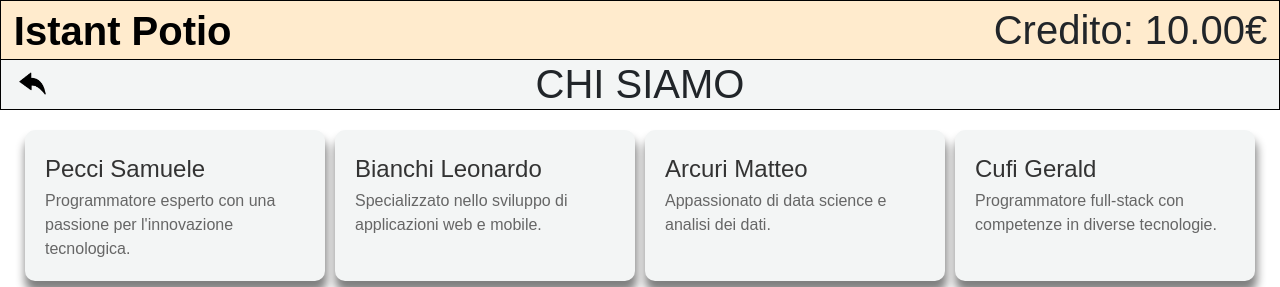
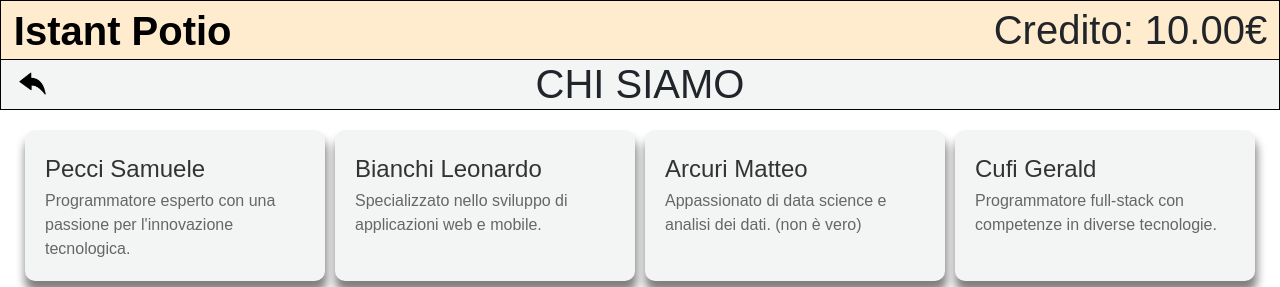
Before and after one commit to SamuPecci/IstantPotio, an Angular app: page /chisiamo in a window 1280 px wide. Shown: the top 287 px of the page. Built offline with nearby package versions, Linux system fonts and the light colour scheme.

Commit message:
Prova bella

```diff
--- a/src/app/Components/chi-siamo/chi-siamo.component.html
+++ b/src/app/Components/chi-siamo/chi-siamo.component.html
@@ -14,7 +14,7 @@
 
         <div class="team-member">
             <h2>Arcuri Matteo</h2>
-            <p>Appassionato di data science e analisi dei dati.</p>
+            <p>Appassionato di data science e analisi dei dati. (non è vero)</p>
         </div>
 
         <div class="team-member">
```
